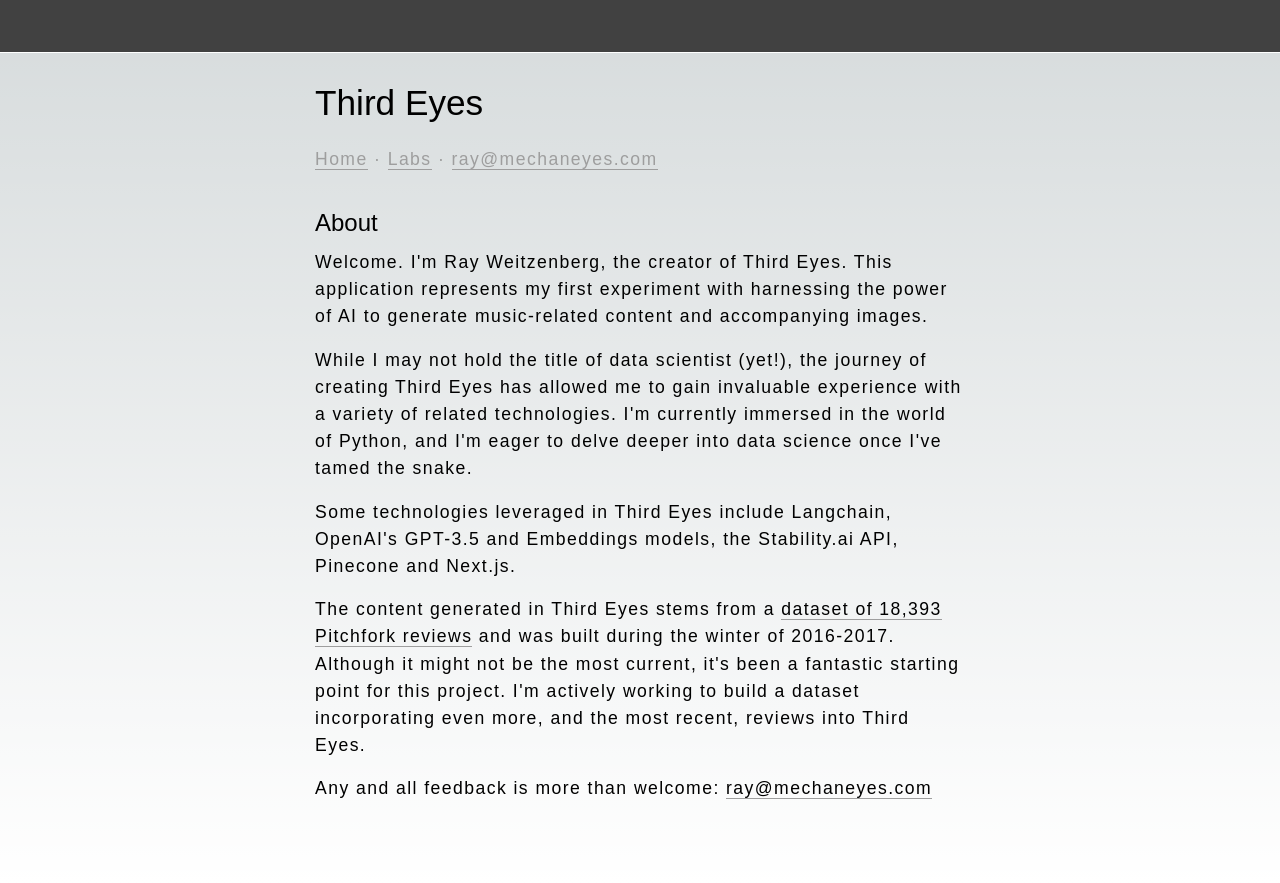
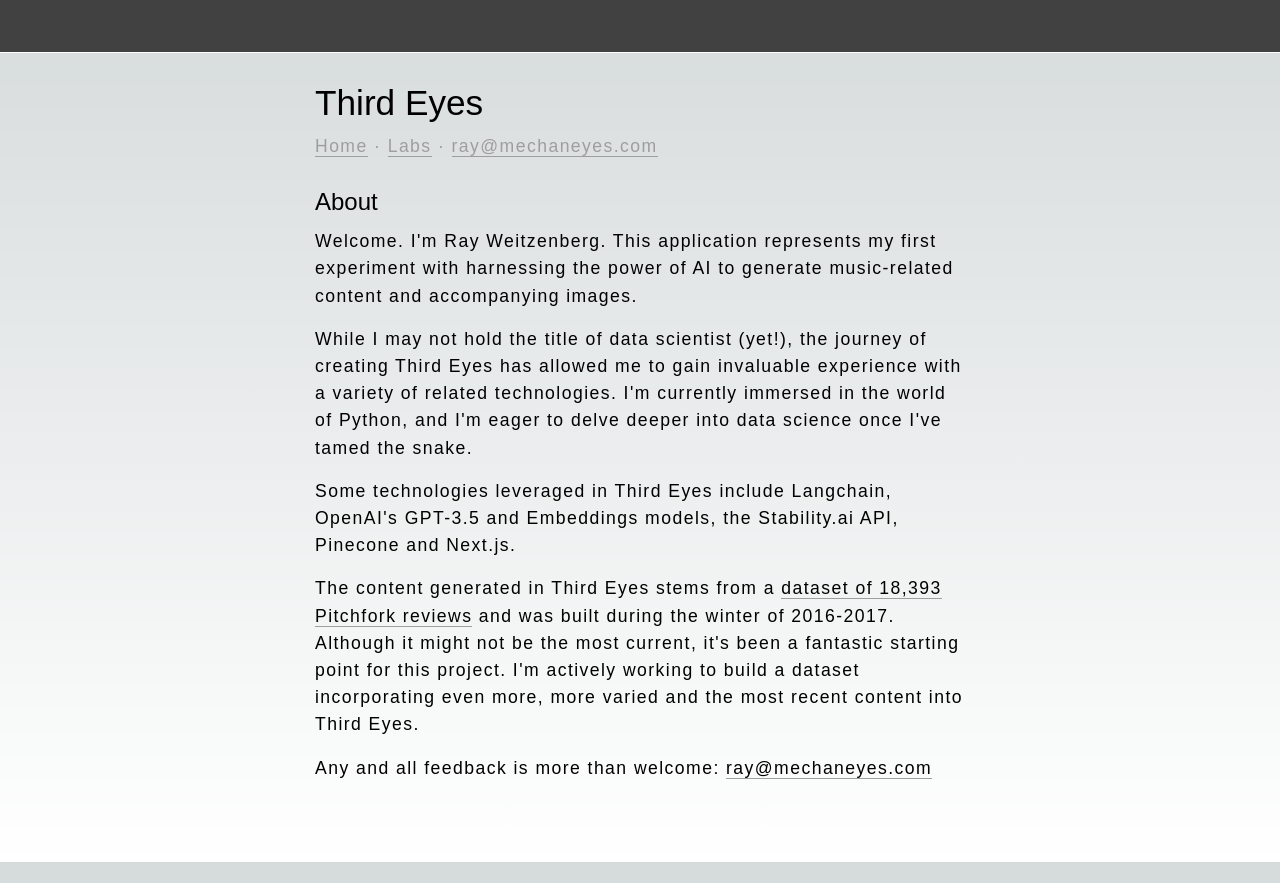
Before and after one commit to mechaneyes/aframe, a Next.js app: page /about in a window 1280 px wide. After the commit the page ends 862 px from the top, so only its background shows below. Built offline with nearby package versions, Linux system fonts and the light colour scheme; a web font is replaced by a local one.

Commit message:
lotta copy edits + bit of styling

```diff
--- a/app/about/page.js
+++ b/app/about/page.js
@@ -28,9 +28,9 @@ export default function Page() {
         <h2>About</h2>
         <div className="response response--references">
           <p>
-            Welcome. I&apos;m Ray Weitzenberg, the creator of Third Eyes. This
-            application represents my first experiment with harnessing the power
-            of AI to generate music-related content and accompanying images.
+            Welcome. I&apos;m Ray Weitzenberg. This application represents my
+            first experiment with harnessing the power of AI to generate
+            music-related content and accompanying images.
           </p>
           <p>
             While I may not hold the title of data scientist (yet!), the journey
@@ -52,8 +52,8 @@ export default function Page() {
             and was built during the winter of 2016-2017. Although it might not
             be the most current, it&apos;s been a fantastic starting point for
             this project. I&apos;m actively working to build a dataset
-            incorporating even more, and the most recent, reviews into Third
-            Eyes.
+            incorporating even more, more varied and the most recent content
+            into Third Eyes.
           </p>
           {/* <p>
             For a bit of a technical deep dive into the making of Third Eyes,
--- a/app/stability/page.js
+++ b/app/stability/page.js
@@ -260,25 +260,27 @@ export default function Home() {
           &middot; <a href="mailto:ray@mechaneyes.com">ray@mechaneyes.com</a>
         </p>
         <p className="introduction__description">
-          In this application, we&apos;re working with multiple Large Language
-          Models (LLMs) to generate the music-related information you&apos;re
-          after. We take that information and distill it into prompts that are
-          used to generate images, providing a visual dimension to the generated
-          content.
+          In this experiment I&apos;m stringing together multiple Large Language
+          Models (LLMs) to generate the information you didn&apos;t know you
+          were after. I take the content generated by OpenAI&apos;s GPT-3 (the
+          technology powering ChatGPT) and use it to create images, providing a
+          visual dimension to the generated content.
         </p>
         <p>
-          Building on your prompt and the initial response returned, we again
-          use OpenAI&apos;s GPT-3 (the technology powering ChatGPT) to generate
-          the prompts for the images. Each prompt is carefully crafted based on
-          your input and the content previously generated. These prompts are
-          then handed over to the Stability API, which uses them to create the
-          corresponding images.
+          After the first bit of content is generated, I take that output and
+          send it back to GPT-3 to distill it into a single sentence. This
+          sentence becomes a new prompt then sent to the Stability API which
+          uses Stable Diffusion, a text-to-image model, to generate the image.
         </p>
         <p>
-          Remember, great things take time. Waiting for the app&apos;s response
-          may feel like the passing of many moons, so channel your inner sloth,
-          sit back, and trust the process.
+          Because this process is so slow, I&apos;ve set this up to inject the
+          image after the 3rd paragraph, in hopes that you won&apos;t notice it
+          appearing after the fact. No 3rd paragraph, no image. Sorry.
         </p>
+        {/* <p>
+          Waiting for the image may feel like the passing of many moons, so
+          channel your inner sloth, sit back, and trust the process.
+        </p> */}
         <div className="introduction__image">
           <Image
             src="/party-pic-1024px-1.0.1.jpg"
--- a/app/styles/styles.scss
+++ b/app/styles/styles.scss
@@ -30,13 +30,13 @@ $formaWeight: (
   }
 
   h1 {
-    margin: 0.5rem 0 1rem 0;
+    margin: 0.5rem 0 0.2rem;
     font-size: 2.2rem;
     font-weight: 300;
   }
 
   h2 {
-    margin: 2rem 0 0.5rem 0;
+    margin: 1rem 0 0.5rem 0;
     font-size: 1.5rem;
   }
 
@@ -174,6 +174,10 @@ $formaWeight: (
 
     &__title {
       cursor: pointer;
+    }
+
+    &__feedback {
+      margin-bottom: 1.5rem;
     }
 
     &__disclaimer {
```
